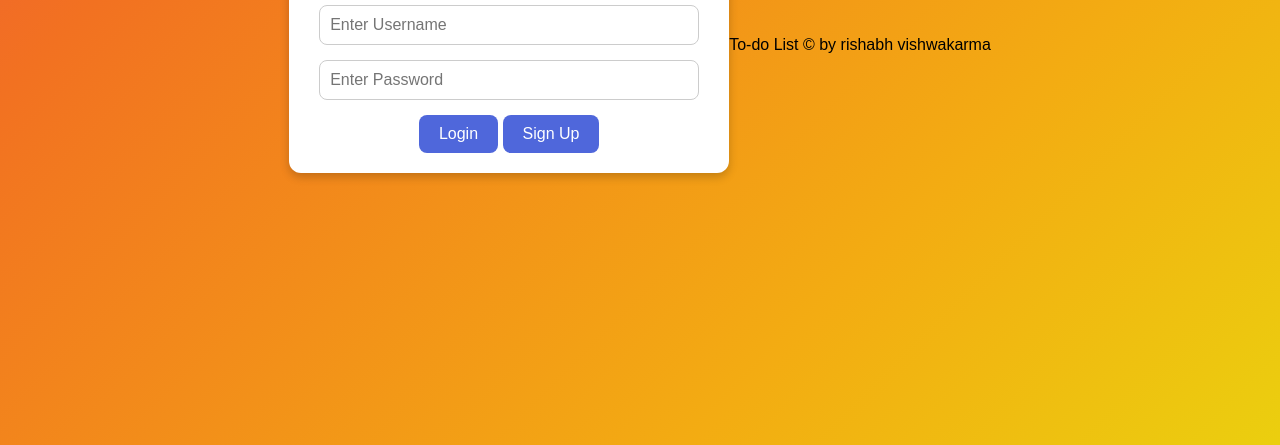
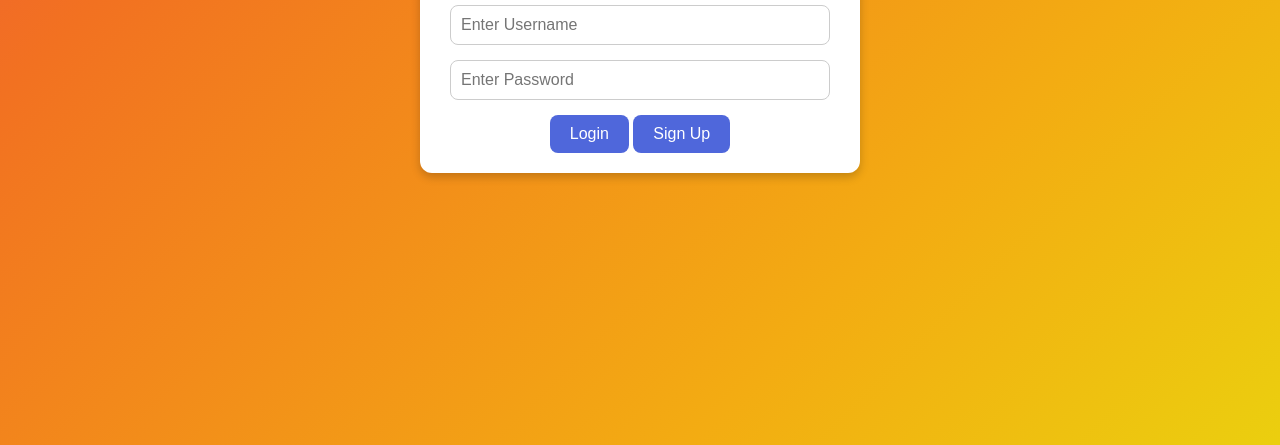
Before and after one commit to HALLIESCOMET76/ToDo-listapp, a plain HTML site: page index.html in a window 1280 px wide. Shown: the part 355-800 px from the top of the page. Drawn offline with Linux system fonts and the light colour scheme.

```diff
--- a/index.html
+++ b/index.html
@@ -37,14 +37,7 @@
         </div>
     </div>
 
-    <div class="footer"><footer>
-        <footer>
-            <p>To-do List &copy; by rishabh vishwakarma</p>
-        </footer>
-    </footer>
-</div>
-
-    <!-- Link to external JavaScript file for app functionality -->
+  <!-- Link to external JavaScript file for app functionality -->
     <script src="script.js"></script>
 </body>
 </html>
```
